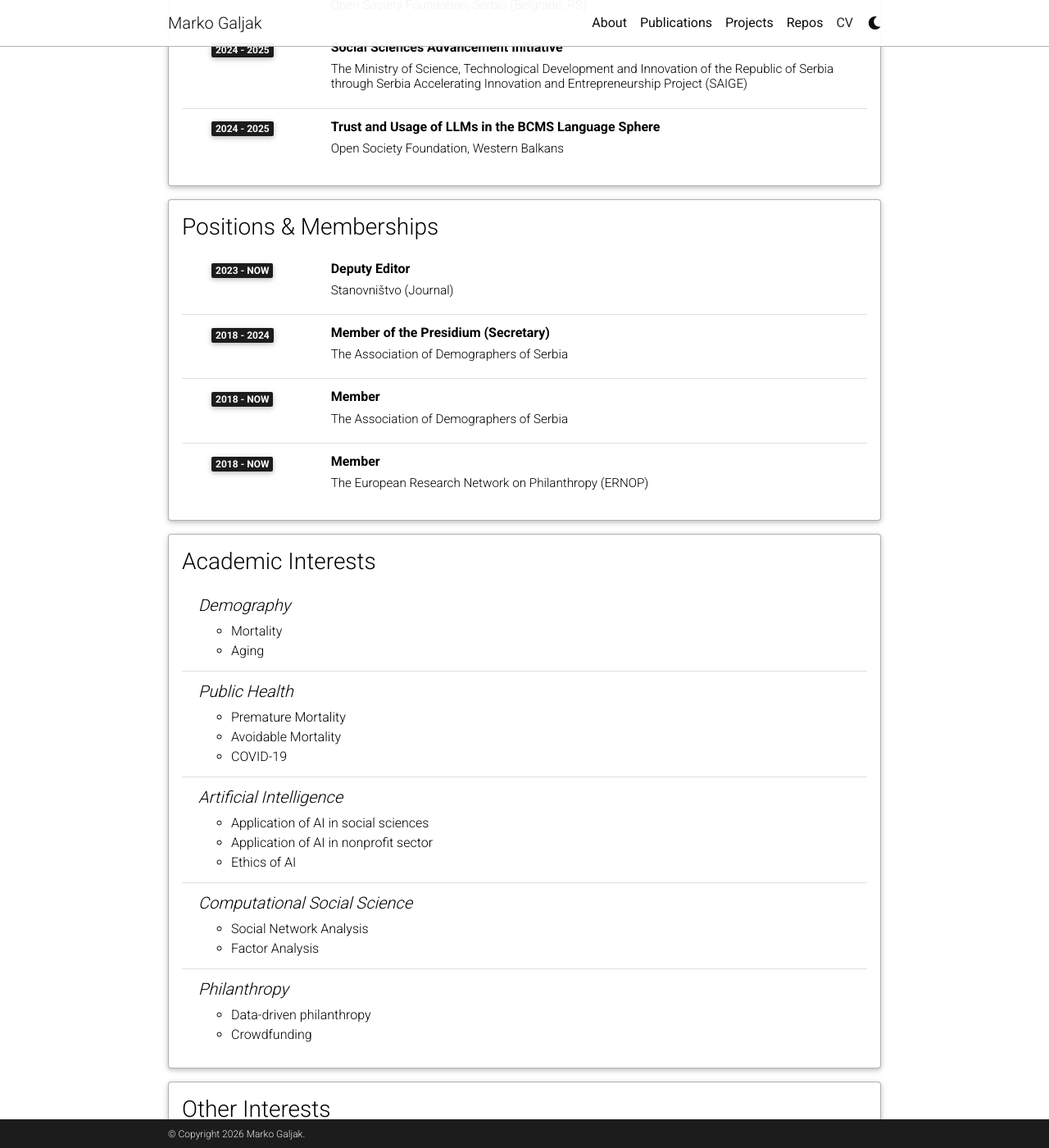
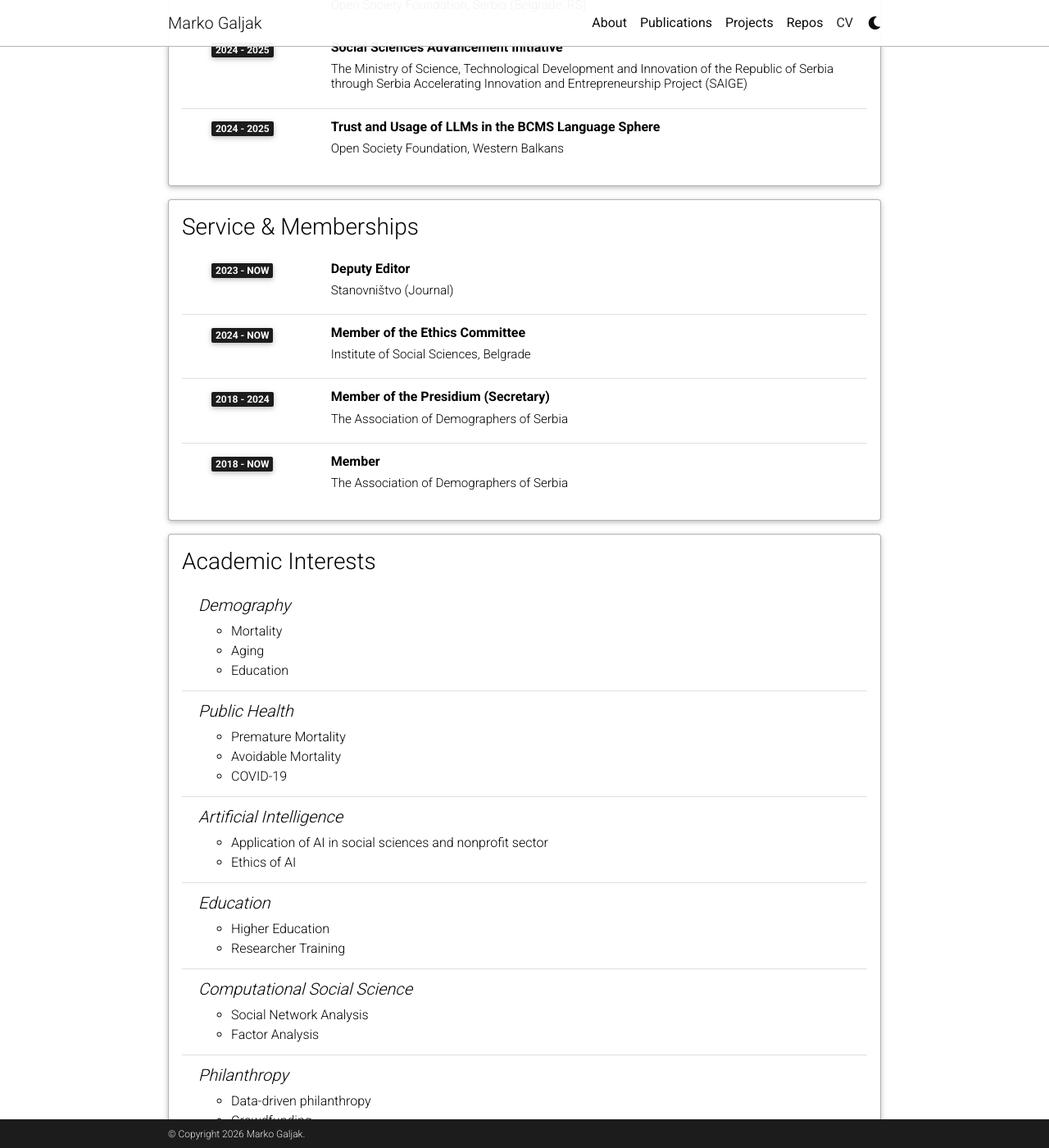
Before and after one commit to gljk/gljk, a Jekyll site: the page built from _pages/cv.md, in a window 1280 px wide and 1400 px high, scrolled down 2131 px. Shown: the whole window at 82% size. Built offline with Jekyll 4.4.1, drawn with Linux system fonts in a browser that asks for light colours; full-size pictures stand in for the smaller copies a plugin makes; comment, search, counter and statistics services are not loaded; a style sheet for code colours, icons or effects is not loaded; some of the changed text lies outside the part shown.

```diff
--- a/_config.yml
+++ b/_config.yml
@@ -192,6 +192,10 @@
       path: "assets/**/*.*"
     values:
       sitemap: false
+  - scope:
+      path: "assets/pdf"
+    values:
+      sitemap: true
 
 # -----------------------------------------------------------------------------
 # Jekyll Minifier
--- a/_data/cv.yml
+++ b/_data/cv.yml
@@ -105,22 +105,21 @@
       year: 2024 - 2025
       institution: Open Society Foundation, Western Balkans
 
-- title: Positions & Memberships
+- title: Service & Memberships
   type: time_table
   contents:
     - title: Deputy Editor
       institution: Stanovništvo (Journal)
       year: 2023 - now
+    - title: Member of the Ethics Committee
+      institution: Institute of Social Sciences, Belgrade
+      year: 2024 - now
     - title: Member of the Presidium (Secretary)
       institution: The Association of Demographers of Serbia
       year: 2018 - 2024
     - title: Member
       institution: The Association of Demographers of Serbia
       year: 2018 - now
-    - title: Member
-      institution: The European Research Network on Philanthropy (ERNOP)
-      year: 2018 - now
-
 
 - title: Academic Interests
   type: nested_list
@@ -129,6 +128,7 @@
       items:
         - Mortality
         - Aging
+        - Education
     - title: Public Health
       items:
         - Premature Mortality
@@ -136,9 +136,12 @@
         - COVID-19
     - title: Artificial Intelligence
       items:
-        - Application of AI in social sciences
-        - Application of AI in nonprofit sector
+        - Application of AI in social sciences and nonprofit sector
         - Ethics of AI
+    - title: Education
+      items:
+        - Higher Education
+        - Researcher Training
     - title: Computational Social Science
       items:
         - Social Network Analysis
@@ -152,7 +155,8 @@
   type: list
   contents:
     - Public Policy
-    - Bioethics
+    - Scientometrics
     - Psychometrics
     - Open Science
+    - Bioethics
     - Animal Rights
--- a/_includes/metadata.html
+++ b/_includes/metadata.html
@@ -24,14 +24,14 @@
         {%- if page.title == nil or page.title == "" -%}
             {{ page.date | date: "%Y" }} | {{ title }}
         {%- else -%}
-            {{ page.title }} | {{ title }}
+            {% if has_pdf %}(PDF) {% endif %}{{ page.title }} | {{ title }}
         {%- endif -%}
     {%- else -%}
         {{ title }}
     {%- endif -%}
     </title>
     <meta name="author" content="{{ site.first_name }} {{ site.middle_name }} {{ site.last_name }}" />
-    <meta name="description" content="{%- if page.description -%}{{ page.description }}{%- else -%}{{ site.description }}{%- endif -%}" />
+    <meta name="description" content="{%- if page.description -%}{{ page.description }}{%- elsif entry_abstract -%}{{ entry_abstract | strip_html | truncate: 300 }}{%- else -%}{{ site.description }}{%- endif -%}" />
 {%- if page.keywords or site.keywords %}
     <meta name="keywords" content="{%- if page.keywords -%}{{ page.keywords }}{%- else -%}{{ site.keywords }}{%- endif -%}" />
 {%- endif %}
@@ -43,7 +43,7 @@
     <meta property="og:type" content="website" />
     <meta property="og:title" content="{%- if page.title -%}{{ title }} | {{ page.title }}{%- else -%}{{ title }}{%- endif -%}" />
     <meta property="og:url" content="{{ page.url | prepend: site.baseurl | prepend: site.url | remove_first: 'index.html' }}" />
-    <meta property="og:description" content="{%- if page.description -%}{{ page.description }}{%- else -%}{{ site.description }}{%- endif -%}" />
+    <meta property="og:description" content="{%- if page.description -%}{{ page.description }}{%- elsif entry_abstract -%}{{ entry_abstract | strip_html | truncate: 300 }}{%- else -%}{{ site.description }}{%- endif -%}" />
     {% if page.og_image or site.og_image -%}
     <meta property="og:image" content="{%- if page.og_image -%}{{ page.og_image }}{%- else -%}{{ site.og_image }}{%- endif -%}" />
     {%- endif %}
@@ -52,7 +52,7 @@
     <!-- Twitter card -->
     <meta name="twitter:card" content="summary" />
     <meta name="twitter:title" content="{%- if page.title -%}{{ page.title }}{%- else -%}{{ title }}{%- endif -%}" />
-    <meta name="twitter:description" content="{%- if page.description -%}{{ page.description }}{%- else -%}{{ site.description }}{%- endif -%}" />
+    <meta name="twitter:description" content="{%- if page.description -%}{{ page.description }}{%- elsif entry_abstract -%}{{ entry_abstract | strip_html | truncate: 300 }}{%- else -%}{{ site.description }}{%- endif -%}" />
     {% if page.og_image or site.og_image -%}
     <meta name="twitter:image" content="{%- if page.og_image -%}{{ page.og_image }}{%- else -%}{{ site.og_image }}{%- endif -%}" />
     {%- endif %}
@@ -188,7 +188,7 @@
         },
         "url": "{{ page.url | prepend: site.baseurl | prepend: site.url }}",
         "@type": "WebSite",
-        "description": "{%- if page.description -%}{{ page.description }}{%- else if site.description -%}{{ site.description }}{%- endif -%}",
+        "description": "{%- if page.description -%}{{ page.description }}{%- elsif entry_abstract -%}{{ entry_abstract | strip_html | truncate: 300 }}{%- elsif site.description -%}{{ site.description }}{%- endif -%}",
         "headline": "{%- if page.title -%}{{ page.title }}{%- else -%}{{ site.title }}{%- endif -%}",
         {% if sameaslinks != blank -%}
         "sameAs": {{ sameaslinks }},
--- a/_layouts/bib.html
+++ b/_layouts/bib.html
@@ -135,7 +135,7 @@
           <a href="https://doi.org/{{ entry.doi }}" class="doi btn btn-sm z-depth-0" role="button">DOI</a>
         {%- endif %}
           {%- if entry.ft %}
-            <a href="{{ entry.ft | prepend: '/assets/pdf/' | relative_url }}" class="btn btn-sm z-depth-0" role="button" target="_blank">Full Text</a>
+            <a href="{{ entry.ft | prepend: '/assets/pdf/' | relative_url }}" class="btn btn-sm z-depth-0" role="button" target="_blank">Full Text (PDF)</a>
           {%- endif %}
           {%- if entry.arxiv %}
             <a href="http://arxiv.org/abs/{{ entry.arxiv }}" class="btn btn-sm z-depth-0" role="button">arXiv</a>
```
Also changed, not shown: _layouts/bibtex.html (+6 -1 lines), _news/announcement_13.md (added, +7 -0 lines).
